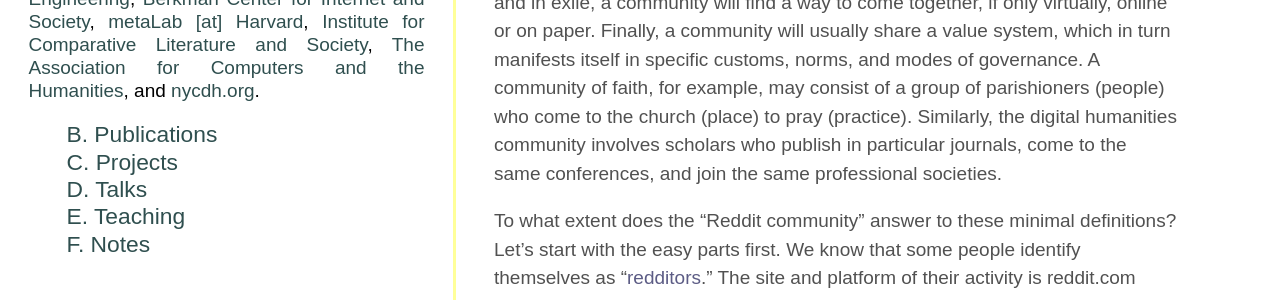
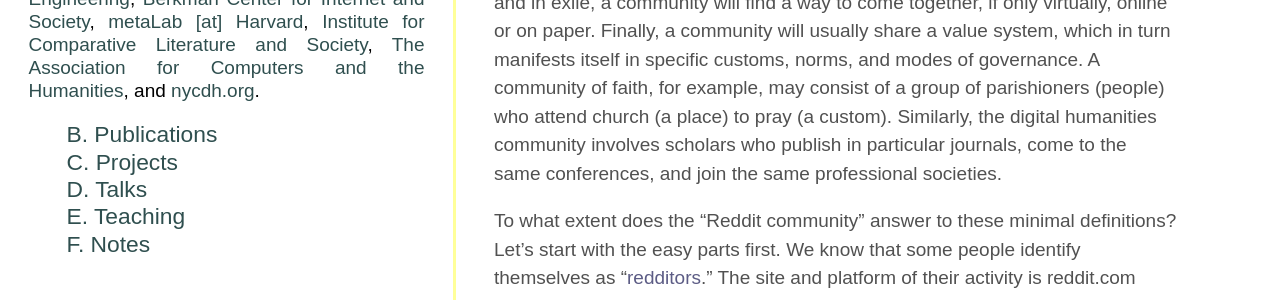
Before and after one commit to denten/denten.github.io, a Jekyll site: the page built from _posts/2015-07-29-reddit-community.md, in a window 1280 px wide and 900 px high. Shown: the part 420-720 px from the top of the window. Built offline with Jekyll 4.4.1, drawn with Linux system fonts in a browser that asks for light colours; some web fonts are replaced; some of the changed text lies outside the part shown.

```diff
--- a/_posts/2015-07-29-reddit-community.md
+++ b/_posts/2015-07-29-reddit-community.md
@@ -25,7 +25,7 @@
 virtually, online or on paper. Finally, a community will usually share a value
 system, which in turn manifests itself in specific customs, norms, and modes of
 governance. A community of faith, for example, may consist of a group of
-parishioners (people) who come to the church (place) to pray (practice).
+parishioners (people) who attend church (a place) to pray (a custom).
 Similarly, the digital humanities community involves scholars who publish in
 particular journals, come to the same conferences, and join the same
 professional societies.
```
